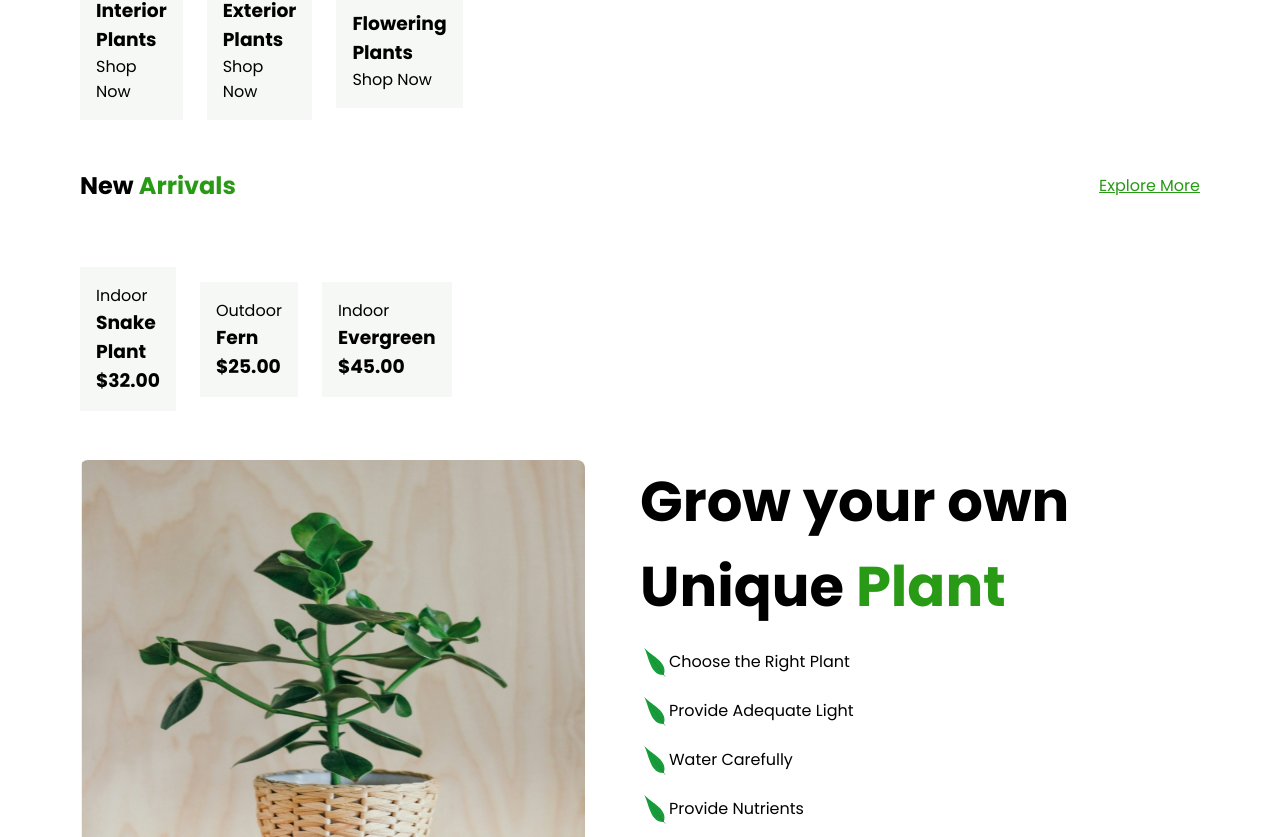
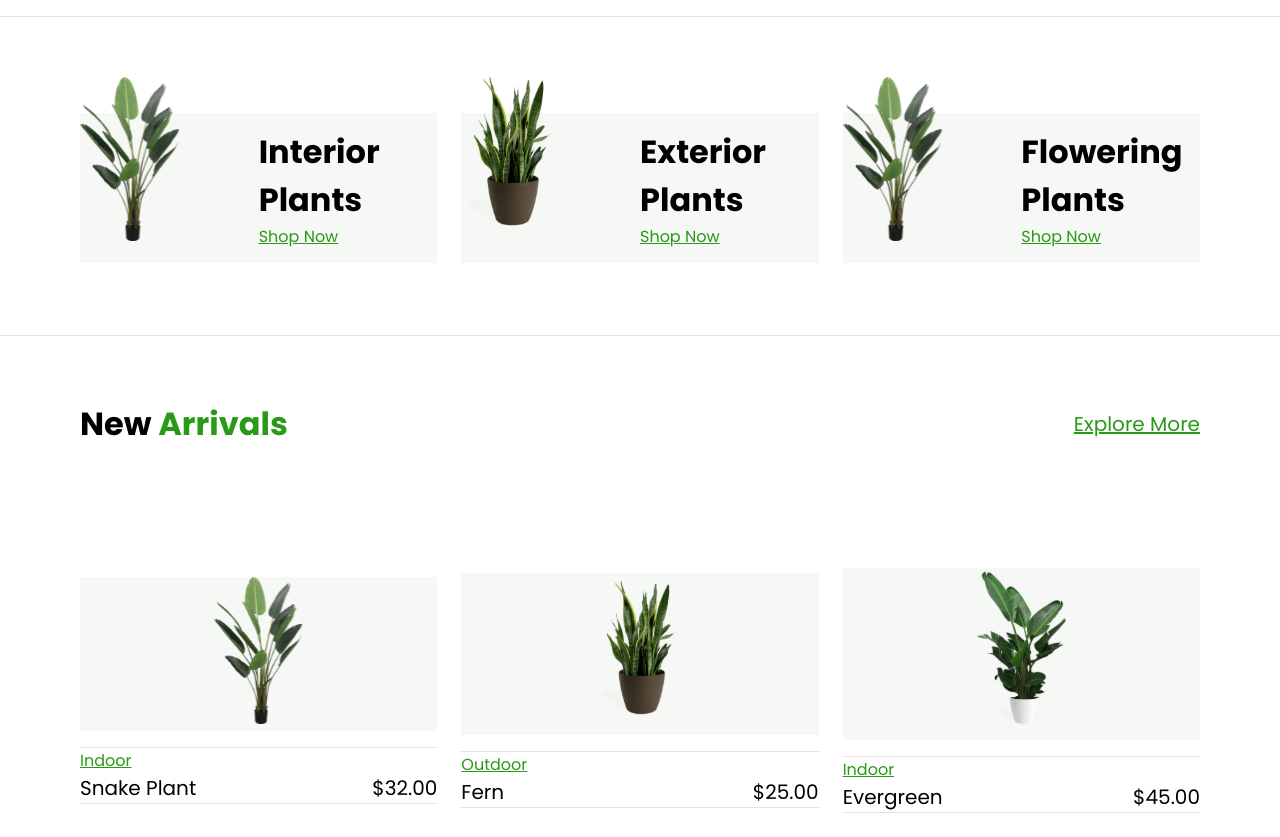
Before and after one commit to demi05/PlantsRUs, a React (Create React App) app: page / in a window 1280 px wide. Shown: the part 923-1760 px from the top of the page. Built offline with nearby package versions, Linux system fonts and the light colour scheme.

Commit message:
finished desktop view

```diff
--- a/src/components/Arrivals.js
+++ b/src/components/Arrivals.js
@@ -8,14 +8,14 @@ const Arrivals = () => {
   ];
 
   return (
-    <div className="cat-arr-grid">
-      <div className="cat-arr-grid-header">
+    <div className="arrivals-div">
+      <div className="arrivals-header">
         <h2>
           New <span>Arrivals</span>
         </h2>
         <p>Explore More</p>
       </div>
-      <div className="cat-arr-grid-main">
+      <div>
         <ArrivalsLogic arrivalsData={arrivalsData} />
       </div>
     </div>
--- a/src/components/ArrivalsLogic.js
+++ b/src/components/ArrivalsLogic.js
@@ -1,21 +1,27 @@
 import arrival1 from "../assets/images/PngItem_587574 1.svg";
 import arrival2 from "../assets/images/PngItem_5162680 1.svg";
 import arrival3 from "../assets/images/PngItem_127225 1.svg";
+
 const ArrivalsLogic = ({ arrivalsData }) => {
   const images = [arrival1, arrival2, arrival3];
+
   return (
-    <div className="cat-arr-grid-main">
+    <div className="arrivals-main">
       {arrivalsData.map((arrival, index) => (
-        <div key={index} className="cat-arr-grid-main-div">
-          <div className="cat-arr-grid-main-div-img">
-            <img src={images[index]} alt={arrival.text1} />
+        <div key={index} className="arrivals-main-div">
+          <div className="arrivals-main-div-img">
+            <div>
+              <img src={images[index]} alt={arrival.text1} />
+            </div>
           </div>
 
-          <div className="cat-arr-grid-main-div-text">
-            <p>{arrival.text1}</p>
-            <div className="arrival-text-main">
-              <h3>{arrival.text2}</h3>
-              <h3>{arrival.amount}</h3>
+          <div className="arrivals-text-div">
+            <div className="arrivals-main-div-text">
+              <p>{arrival.text1}</p>
+              <div className="arrivals-text">
+                <p>{arrival.text2}</p>
+                <p>{arrival.amount}</p>
+              </div>
             </div>
           </div>
         </div>
--- a/src/components/Categories.js
+++ b/src/components/Categories.js
@@ -8,14 +8,14 @@ const Categories = () => {
   ];
 
   return (
-    <div className="cat-arr-grid">
-      <div className="cat-arr-grid-header categories-header">
+    <div className="categories-div">
+      <div className="categories-header">
         <h2>
           Our <span>Categories</span>
         </h2>
         <p>Explore More</p>
       </div>
-      <div className="cat-arr-grid-main">
+      <div>
         <CategoriesLogic categoriesData={categoriesData} />
       </div>
     </div>
--- a/src/components/CategoriesLogic.js
+++ b/src/components/CategoriesLogic.js
@@ -1,18 +1,17 @@
 import category1 from "../assets/images/PngItem_587574 1.svg";
 import category2 from "../assets/images/PngItem_5162680 1.svg";
-// import category3 from "../assets/images/PngItem_127225 1.svg";
 
 const CategoriesLogic = ({ categoriesData }) => {
   const images = [category1, category2];
 
   return (
-    <div className="cat-arr-grid-main">
+    <div className="categories-main">
       {categoriesData.map((category, index) => (
-        <div key={index} className="cat-arr-grid-main-div">
-          <div className="cat-arr-grid-main-div-img">
+        <div key={index} className="categories-main-div">
+          <div className="categories-main-div-img">
             <img src={index === 2 ? images[0] : images[index]} alt={category} />
           </div>
-          <div className="cat-arr-grid-main-div-text">
+          <div className="categories-main-div-text">
             <h3>{category}</h3>
             <p>Shop Now</p>
           </div>
--- a/src/index.css
+++ b/src/index.css
@@ -70,7 +70,7 @@ span {
 }
 /* hero section  */
 .hero {
-  margin-top: 3em;
+  margin: 3em 0 4em 0;
   display: grid;
   grid-template-columns: repeat(2, 2fr);
   align-items: center;
@@ -122,34 +122,54 @@ span {
 .hero-img {
   margin-left: auto;
 }
-.cat-arr-grid {
+/* categories  */
+.arrivals-div,
+.categories-main {
   padding: 0 5em;
 }
-.cat-arr-grid-header {
+.categories-header,
+.arrivals-header {
   display: flex;
   align-items: center;
   justify-content: center;
-  margin-bottom: 4em;
+  padding-bottom: 1.5em;
+  margin-bottom: 6em;
 }
 .categories-header {
   border-bottom: 1px solid var(--border);
+  padding: 0 5em 1.5em 5em;
 }
-.cat-arr-grid-header p {
+.categories-header h2,
+.arrivals-header h2 {
+  font-size: 2rem;
+}
+.categories-header p,
+.arrivals-header p {
+  font-size: 1.25rem;
+}
+.categories-div {
+  padding-bottom: 3em;
+  border-bottom: 1px solid var(--border);
+}
+.categories-div p,
+.arrivals-div p {
   margin-left: auto;
   color: var(--Green);
   text-decoration: underline;
 }
-.cat-arr-grid-main {
+.categories-main,
+.arrivals-main {
   display: grid;
   grid-template-columns: repeat(3, 3fr);
   align-items: center;
   justify-content: center;
   gap: 1.5em;
   margin-bottom: 1.5em;
-  /* border: 1px solid red; */
-  width: 100%;
+  cursor: pointer;
+  /* max-width: 450px; */
 }
-.cat-arr-grid-main-div {
+.categories-main-div,
+.arrivals-main-div {
   background-color: var(--Lemon);
   padding: 1em;
   display: flex;
@@ -157,12 +177,63 @@ span {
   justify-content: center;
   /* width: 100%; */
 }
+.categories-main-div {
+  position: relative;
+  height: 150px;
+}
+.categories-main-div-img {
+  position: absolute;
+  bottom: 10%;
+  left: 0;
+  width: 28%;
+}
+.categories-main-div-text {
+  width: 50%;
+  margin-left: auto;
+}
+.categories-main-div-text h3 {
+  font-size: 2rem;
+}
+/* arrival  */
+.arrivals-div {
+  padding-top: 4em;
+}
+.arrivals-main-div {
+  display: flex;
+  flex-direction: column;
+  padding: 0;
+}
+.arrivals-main-div-img {
+  background-color: var(--Lemon);
+  width: 25%;
+}
+.arrivals-text-div {
+  background-color: var(--White);
+  width: 100%;
+}
+.arrivals-main-div-text {
+  margin-top: 1em;
+  border-top: 1px solid var(--border);
+  border-bottom: 1px solid var(--border);
+}
+.arrivals-text {
+  display: flex;
+  font-size: 1.25rem;
+}
+.arrivals-text p {
+  color: var(--Black);
+  text-decoration: none;
+  margin-left: 0;
+}
+.arrivals-text p:last-of-type {
+  margin-left: auto;
+}
 .grow-div {
   display: grid;
   grid-template-columns: repeat(2, 2fr);
   align-items: center;
   padding: 0 5em;
-  margin-bottom: 3.5em;
+  margin: 6em 0 3.5em 0;
 }
 .grow-img {
   width: 100%;
```
